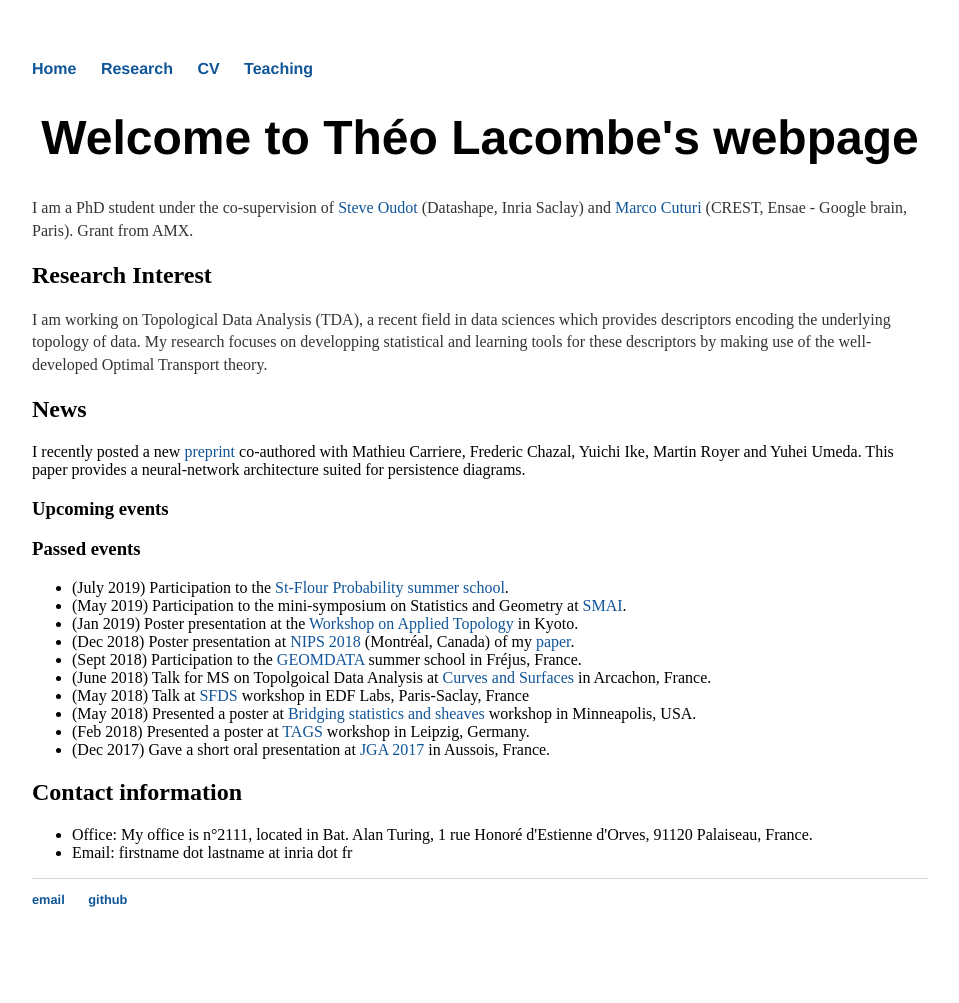
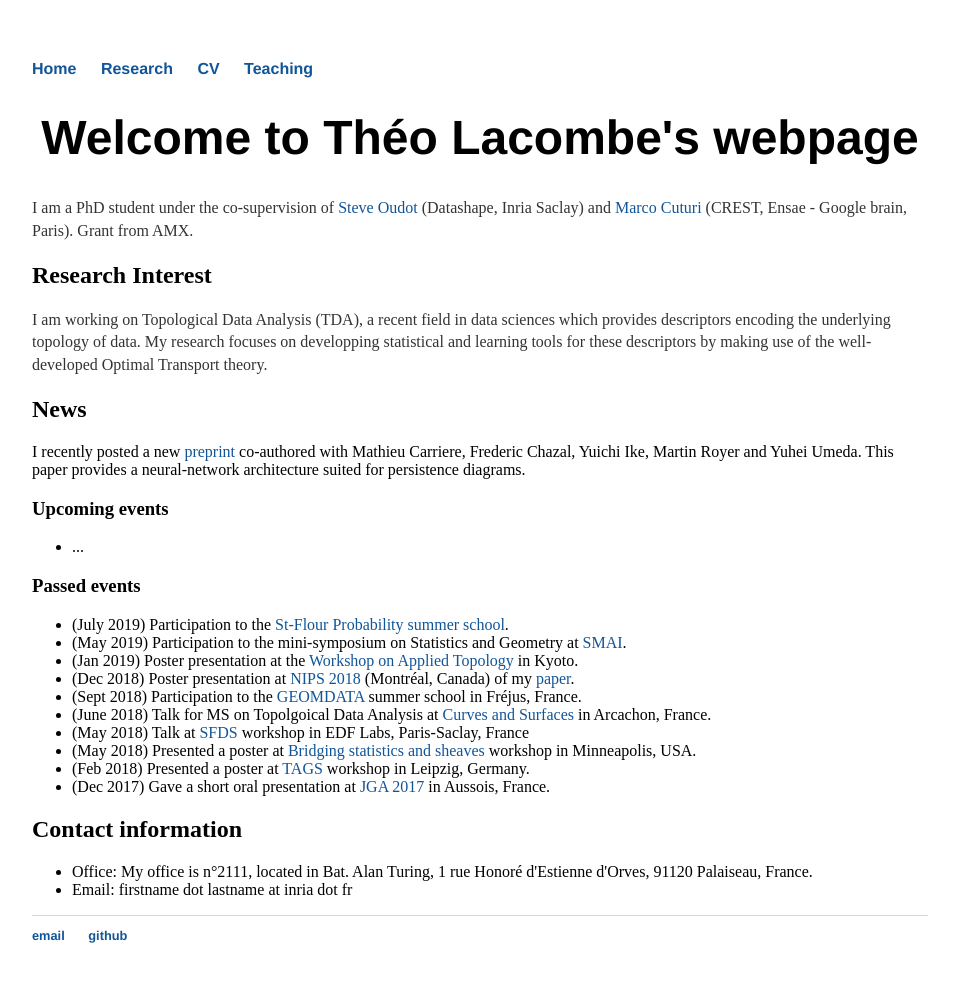
Before and after one commit to tlacombe/tlacombe.github.io, a Jekyll site: the page built from index.html, in a window 1280 px wide. Shown: the whole page, without its empty margins (160-1119 px from the left). Built offline with Jekyll 4.4.1, drawn with Linux system fonts in a browser that asks for light colours; before the commit the page ends 967 px from its top, so only the background shows below that.

Commit message:
update events

```diff
--- a/index.html
+++ b/index.html
@@ -16,6 +16,7 @@ title: Theo Lacombe's webpage
 
 	<h3> Upcoming events</h3>
 	<ul>
+		<li> ... </li>
 	</ul>
 
         <h3> Passed events </h3>
```
